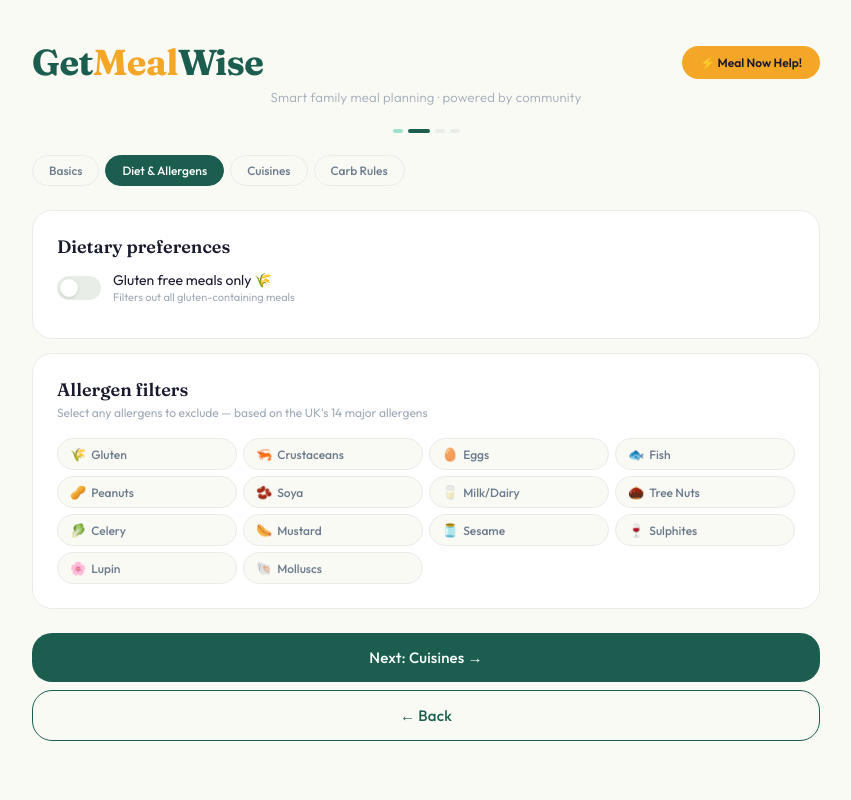
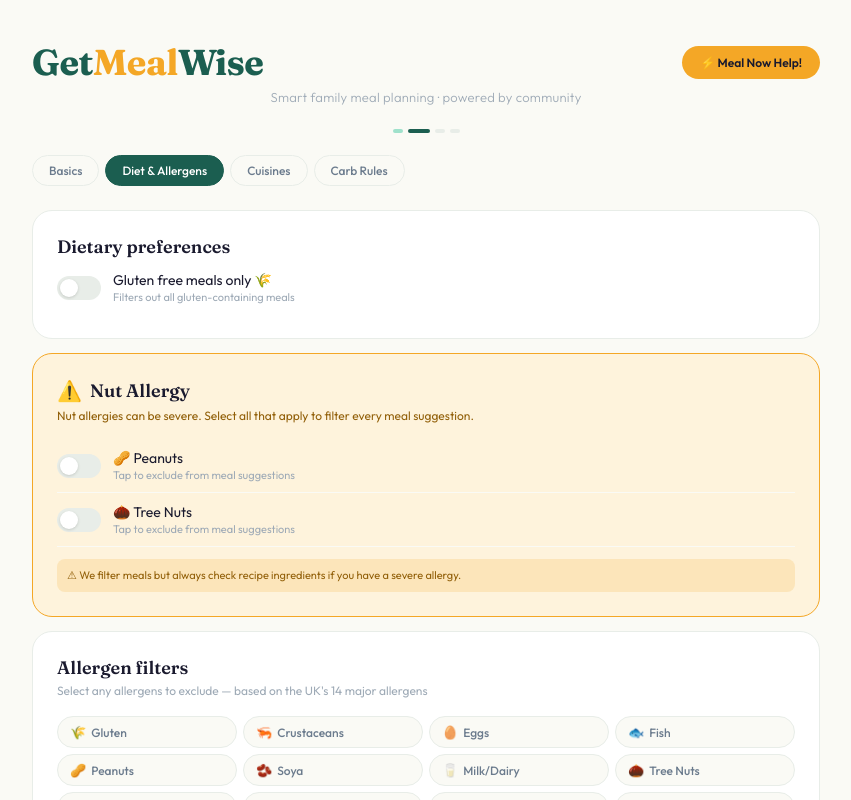
Before and after one commit to saltycrackers71/getmealwise-site, a React (Vite) app: page /app in a window 1280 px wide. Both pictures are taken after a click on the button "Diet & Allergens". Shown: the top 800 px of the page, without its empty margins (214-1065 px from the left). Built offline with nearby package versions, Linux system fonts and the light colour scheme.

Commit message:
Integrate gtagEvent for user actions tracking
Added Google Analytics event tracking for various user actions.

```diff
--- a/src/App.jsx
+++ b/src/App.jsx
@@ -1,5 +1,6 @@
 
 import { useState, useEffect } from "react";
+import { gtagEvent } from "./CookieBanner";
 
 // ─── BRAND TOKENS (Option C — Friendly Community) ────────────────────────────
 const B = {
@@ -336,6 +337,7 @@
       }));
     } catch { setPlan(fallback(p)); }
     setLoading(false); setScreen("plan");
+    gtagEvent("plan_generated", { family_size: prefs.familySize, allergens_count: prefs.allergens.length });
     fetch(FEEDBACK_WEBHOOK, {
       method:"POST", headers:{"Content-Type":"application/json"},
       body:JSON.stringify({
@@ -376,10 +378,12 @@
     np[i]={...np[i],meal:pick.name,protein:pick.protein,carb:pick.carb,
       cost:(pick.cost*(prefs.familySize/4)).toFixed(2),allergens:pick.allergens};
     setPlan(np); setSwapping(null);
+    gtagEvent("meal_swapped", { meal_name: pick.name });
   };
 
   const searchFridge = async () => {
     if(!fridge.trim()) return;
+    gtagEvent("fridge_tool_used");
     setFridgeLoading(true);
     try {
       const r = await fetch("https://api.anthropic.com/v1/messages",{
@@ -412,6 +416,7 @@
 
   const submitFeedback = async () => {
     setFbSent(true);
+    gtagEvent("feedback_submitted", { stars });
     try {
       await fetch(FEEDBACK_WEBHOOK, {
         method:"POST", headers:{"Content-Type":"application/json"},
@@ -646,7 +651,7 @@
           </div>
         </div>
       ))}
-      <button className="cta amber" onClick={()=>setScreen("shopping")}>✓ Approve plan & build shopping list</button>
+      <button className="cta amber" onClick={()=>{setScreen("shopping");gtagEvent("shopping_list_viewed");}}>✓ Approve plan & build shopping list</button>
       <button className="cta ghost" style={{marginTop:8}} onClick={generate}>↺ Generate completely new plan</button>
     </div></>
   );
@@ -725,6 +730,27 @@
             <div><div className="tog-lbl">Gluten free meals only 🌾</div><div className="tog-sub">Filters out all gluten-containing meals</div></div>
           </div>
         </div>
+        <div style={{background:B.softAmber,border:`1.5px solid ${B.accent}`,borderRadius:20,padding:24,marginBottom:14}}>
+          <div style={{display:"flex",alignItems:"center",gap:8,marginBottom:4}}>
+            <span style={{fontSize:20}}>⚠️</span>
+            <div style={{fontFamily:"'Fraunces',serif",fontSize:18,fontWeight:600,color:B.text}}>Nut Allergy</div>
+          </div>
+          <div style={{fontSize:12,color:"#92600A",marginBottom:14,lineHeight:1.5}}>
+            Nut allergies can be severe. Select all that apply to filter every meal suggestion.
+          </div>
+          {[{id:"peanuts",label:"Peanuts",icon:"🥜"},{id:"nuts",label:"Tree Nuts",icon:"🌰"}].map(a=>(
+            <div key={a.id} className="tog-wrap row" onClick={()=>tog("allergens",a.id)}>
+              <div className={`tog${prefs.allergens.includes(a.id)?" on":""}`} style={prefs.allergens.includes(a.id)?{background:B.danger}:{}}><div className="tog-k"/></div>
+              <div>
+                <div className="tog-lbl">{a.icon} {a.label}</div>
+                <div className="tog-sub">{prefs.allergens.includes(a.id)?"Excluded from all meal suggestions":"Tap to exclude from meal suggestions"}</div>
+              </div>
+            </div>
+          ))}
+          <div style={{fontSize:11,color:"#92600A",marginTop:12,background:"rgba(244,167,38,0.18)",borderRadius:8,padding:"8px 10px",lineHeight:1.55}}>
+            ⚠ We filter meals but always check recipe ingredients if you have a severe allergy.
+          </div>
+        </div>
         <div className="card">
           <div className="card-h">Allergen filters</div>
           <div className="card-s">Select any allergens to exclude — based on the UK's 14 major allergens</div>
```
